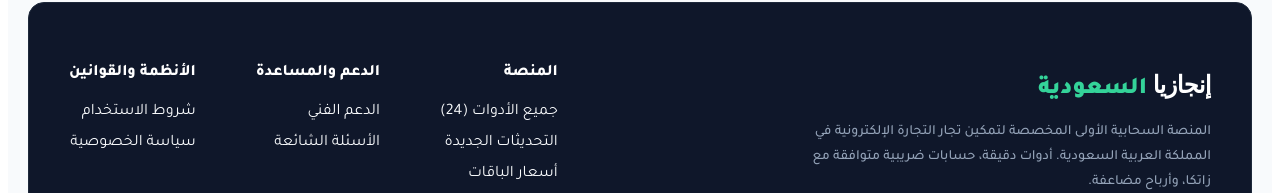
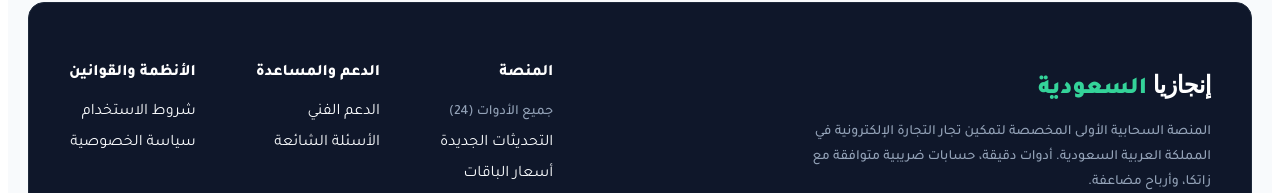
Before and after one commit to engaziasa-lang/engazia-app, a Next.js app: page /hub/sa in a window 1280 px wide. Shown: the part 2093-2286 px from the top of the page. Built offline with nearby package versions, Linux system fonts and the light colour scheme.

Commit message:
Update page.tsx

```diff
--- a/app/hub/sa/page.tsx
+++ b/app/hub/sa/page.tsx
@@ -163,6 +163,7 @@ export default function EnjazyaSaudiHub() {
     <div className="hub-container" style={{ direction: 'rtl' }}>
       <style jsx global>{`
         a, .clean-link { text-decoration: none !important; color: inherit !important; }
+        html { scroll-behavior: smooth; }
       `}</style>
 
       <style jsx>{`
@@ -299,7 +300,7 @@ export default function EnjazyaSaudiHub() {
       </div>
 
       <div className="backup-warning-bar">
-        <span>⚠️️ تنبيه مهم: بياناتك تُحفظ محلياً في متصفحك لضمان خصوصيتك. احرص على استخدام زر <b>"تصدير البيانات"</b> دورياً لحفظ جميع مدخلاتك للأدوات الـ 24 واستعادتها بأي وقت.</span>
+        <span>⚠️ تنبيه مهم: بياناتك تُحفظ محلياً في متصفحك لضمان خصوصيتك. احرص على استخدام زر <b>"تصدير البيانات"</b> دورياً لحفظ جميع مدخلاتك للأدوات الـ 24 واستعادتها بأي وقت.</span>
       </div>
 
       {!isActivated && (
@@ -328,7 +329,8 @@ export default function EnjazyaSaudiHub() {
         <p>الترسانة السحابية المتكاملة بـ 24 أداة دقيقة، صُممت خصيصاً لتمكين وتطوير المتاجر الإلكترونية في المملكة العربية السعودية بالريال السعودي (ر.س) ومتوافقة مع متطلبات ضريبة القيمة المضافة.</p>
       </div>
 
-      <div className="cards-grid">
+      {/* تم إضافة معرف هنا لكي ينتقل إليه الرابط بسلاسة */}
+      <div id="tools-section" className="cards-grid">
         {saTools.map((tool, index) => (
           <Link href={tool.link} key={tool.id} className="card clean-link">
             <div>
@@ -358,7 +360,8 @@ export default function EnjazyaSaudiHub() {
             <div className="links-column">
               <h4>المنصة</h4>
               <ul>
-                <li><Link href="/hub/sa">جميع الأدوات (24)</Link></li>
+                {/* تم تعديل هذا الرابط ليتحرك للأعلى عند الضغط عليه */}
+                <li><a href="#tools-section">جميع الأدوات (24)</a></li>
                 <li><Link href="/updates">التحديثات الجديدة</Link></li>
                 <li><Link href="/pricing">أسعار الباقات</Link></li>
               </ul>
```
